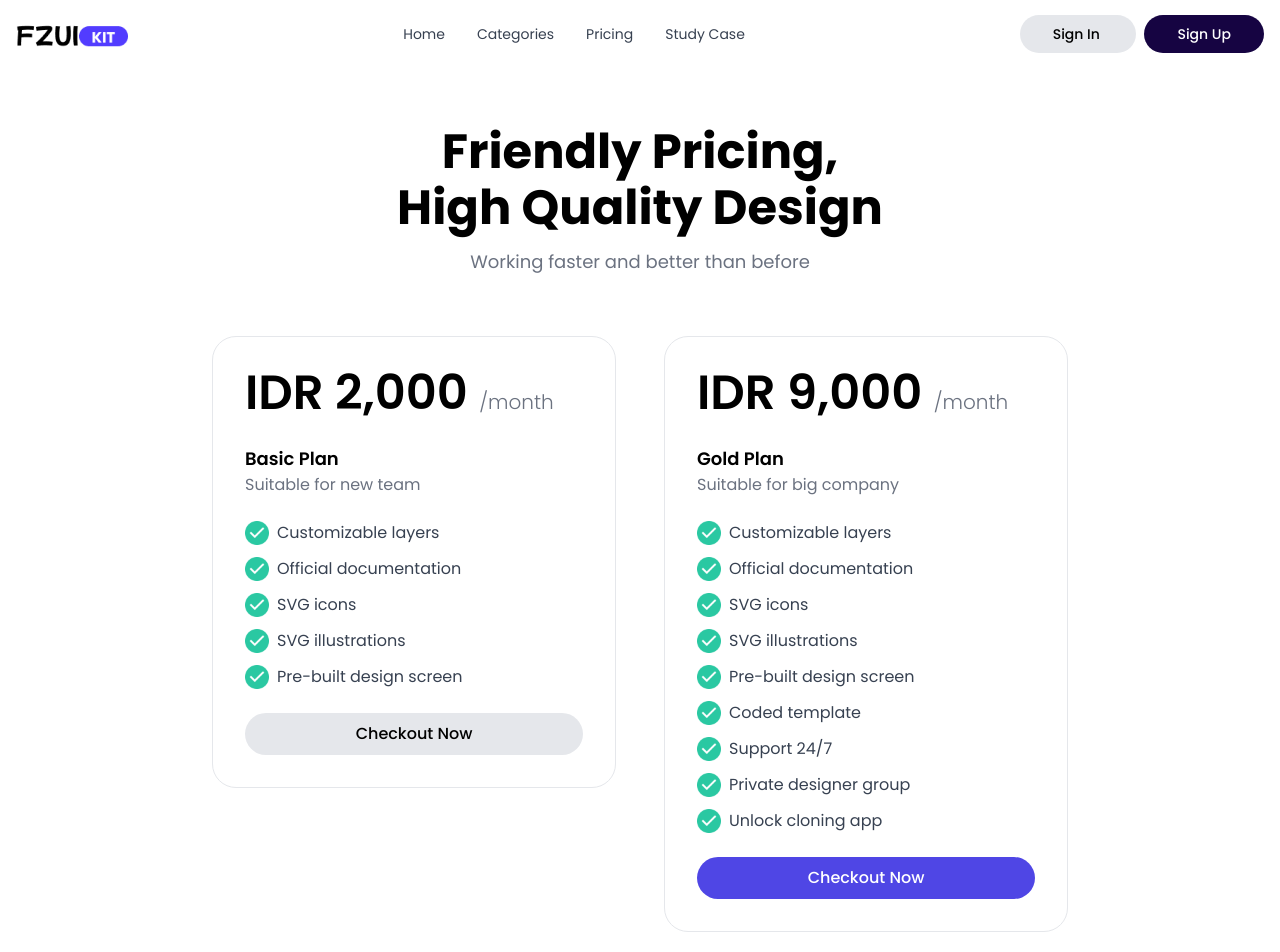
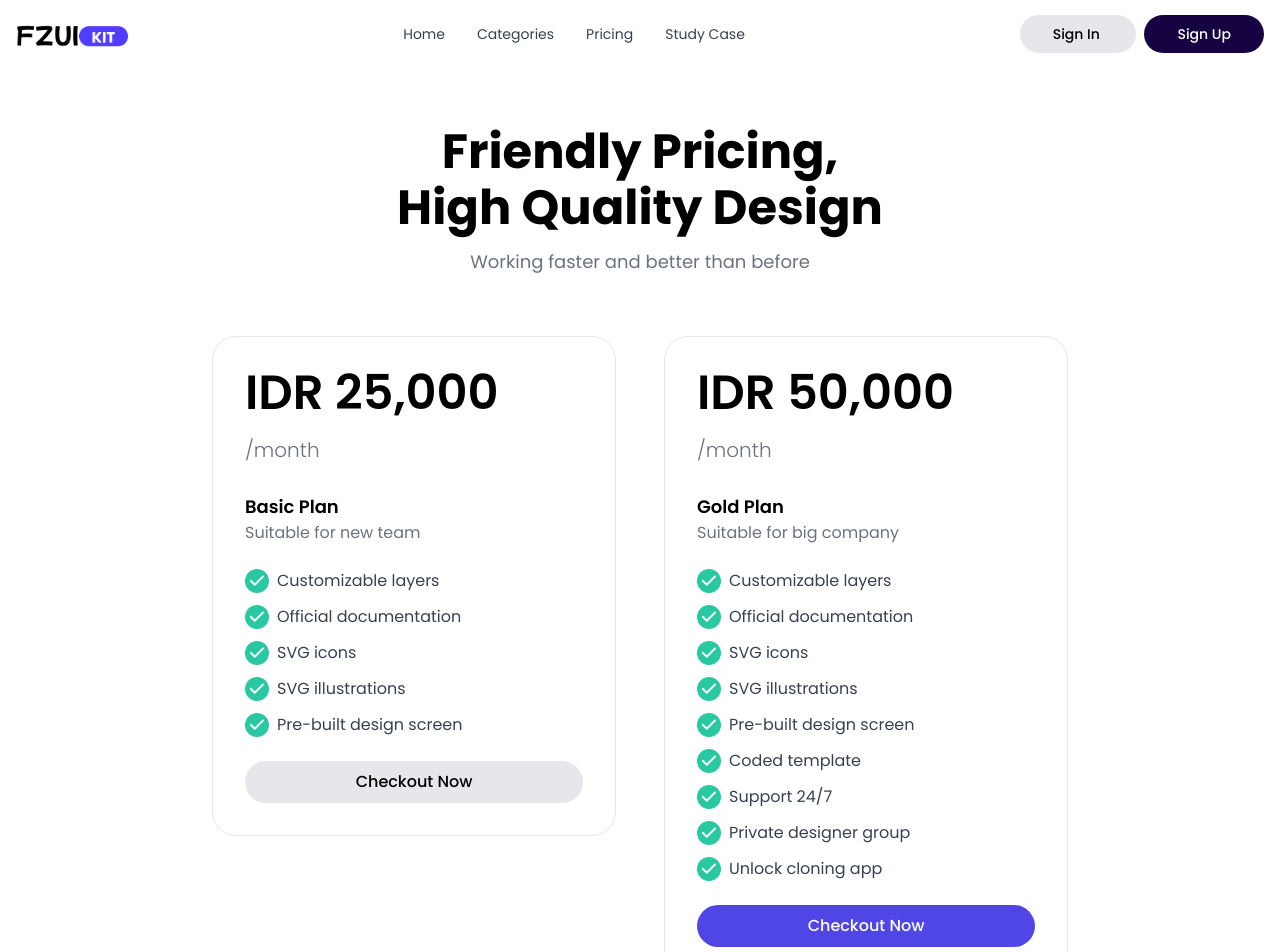
Before and after one commit to fahrizdimasqy/fzuikit-frontend, a Vue app: page /pricing in a window 1280 px wide. Shown: the top 952 px of the page. Built offline with nearby package versions, Linux system fonts and the light colour scheme; no server answers.

Commit message:
update 11 11 2022

```diff
--- a/src/components/Layouts/Navbar.vue
+++ b/src/components/Layouts/Navbar.vue
@@ -1,4 +1,5 @@
 <script setup>
+import axios from "axios";
 import { onMounted, computed } from "vue";
 import { RouterLink } from "vue-router";
 import { useUserStore } from "../../stores/user";
@@ -10,7 +11,26 @@ let user = userStore.getUser;
 let isLoggedIn = computed(() => userStore.isLoggedIn);
 // /let getUser = computed(() => userStore.getUser);
 
-const logout = () => {};
+const logout = () => {
+  let config = {
+    headers: {
+      Authorization: `Bearer ${localStorage.getItem("access_token")}`,
+    },
+  };
+  axios
+    .post("http://localhost:8000/api/logout", {}, config)
+    .then(() => {
+      // let { data } = response.data;
+      localStorage.setItem("access_token", null);
+      localStorage.setItem("token_type", null);
+      userStore.fetchUser();
+      router.push("/");
+    })
+    .catch((response) => {
+      let { error } = error.response;
+      console.log(error);
+    });
+};
 
 onMounted: {
   userStore.fetchUser();
@@ -34,6 +54,18 @@ onMounted: {
       <Logo />
 
       <div class="flex items-center md:order-2" v-if="isLoggedIn">
+        <button
+          @click="logout"
+          class="
+            bg-gray-800
+            rounded-full
+            focus:ring-4 focus:ring-gray-300
+            dark:focus:ring-gray-600
+            mr-3
+          "
+        >
+          Logout
+        </button>
         <div class="mr-2 text-sm font-regular">Halo, {{ user.name }}</div>
         <button
           type="button"
--- a/src/views/DetailView.vue
+++ b/src/views/DetailView.vue
@@ -3,11 +3,16 @@ import { onMounted, ref, computed } from "vue";
 import axios from "axios";
 import { RouterLink, useRoute } from "vue-router";
 import router from "../router";
+import { useUserStore } from "@/stores/user";
 
 const defaultImage = ref();
 const imageGalleries = ref({});
+const route = useRoute();
+const userStore = useUserStore();
+let user = userStore.getUser;
+let isLoggedIn = computed(() => userStore.isLoggedIn);
+
 const product = ref(false);
-const route = useRoute();
 
 const goBack = () => {
   router.go(-1);
@@ -34,6 +39,7 @@ const features = computed(() => {
 });
 
 onMounted: {
+  userStore.fetchUser();
   loaded();
 }
 </script>
@@ -42,7 +48,24 @@ onMounted: {
     <button
       @click="goBack"
       type="button"
-      class="text-blue-700 border border-blue-700 hover:bg-blue-700 hover:text-white focus:ring-4 focus:outline-none focus:ring-blue-300 font-medium rounded-lg text-sm p-2.5 text-center inline-flex items-center mr-2 dark:border-blue-500 dark:text-blue-500 dark:hover:text-white dark:focus:ring-blue-800"
+      class="
+        text-blue-700
+        border border-blue-700
+        hover:bg-blue-700 hover:text-white
+        focus:ring-4 focus:outline-none focus:ring-blue-300
+        font-medium
+        rounded-lg
+        text-sm
+        p-2.5
+        text-center
+        inline-flex
+        items-center
+        mr-2
+        dark:border-blue-500
+        dark:text-blue-500
+        dark:hover:text-white
+        dark:focus:ring-blue-800
+      "
     >
       <svg
         xmlns="http://www.w3.org/2000/svg"
@@ -62,7 +85,16 @@ onMounted: {
     <div class="flex flex-row flex-wrap py-4">
       <main role="main" class="w-full px-4 pt-1 sm:w-2/3 md:w-2/3">
         <h1
-          class="mb-2 text-3xl font-bold leading-normal tracking-tight text-gray-900 sm:text-4xl md:text-4xl"
+          class="
+            mb-2
+            text-3xl
+            font-bold
+            leading-normal
+            tracking-tight
+            text-gray-900
+            sm:text-4xl
+            md:text-4xl
+          "
         >
           RoboCrypto UI Kit
         </h1>
@@ -136,12 +168,54 @@ onMounted: {
                 </li>
               </ul>
             </div>
-            <RouterLink
-              to="/pricing"
-              class="inline-flex items-center justify-center w-full px-8 py-3 text-base font-medium text-white bg-indigo-600 border border-transparent rounded-full hover:bg-indigo-700 md:py-2 md:text-md md:px-10 hover:shadow"
-            >
-              Download Now
-            </RouterLink>
+            <template v-if="user.subscription.length > 0">
+              <a
+                :href="product.file"
+                class="
+                  inline-flex
+                  items-center
+                  justify-center
+                  w-full
+                  px-8
+                  py-3
+                  text-base
+                  font-medium
+                  text-white
+                  bg-indigo-600
+                  border border-transparent
+                  rounded-full
+                  hover:bg-indigo-700
+                  md:py-2 md:text-md md:px-10
+                  hover:shadow
+                "
+              >
+                Download Now
+              </a>
+            </template>
+            <template v-else>
+              <RouterLink
+                to="/pricing"
+                class="
+                  inline-flex
+                  items-center
+                  justify-center
+                  w-full
+                  px-8
+                  py-3
+                  text-base
+                  font-medium
+                  text-white
+                  bg-indigo-600
+                  border border-transparent
+                  rounded-full
+                  hover:bg-indigo-700
+                  md:py-2 md:text-md md:px-10
+                  hover:shadow
+                "
+              >
+                Subscribe
+              </RouterLink>
+            </template>
           </div>
         </div>
       </aside>
--- a/src/views/HomeView.vue
+++ b/src/views/HomeView.vue
@@ -38,14 +38,13 @@ onMounted: {
   getDataProducts();
 }
 </script>
-
 <template>
   <main>
     <!-- Hero -->
     <div class="relative overflow-hidden bg-white">
       <div class="mx-auto max-w-7xl">
         <div
-          class="z-10 px-5 pb-8 bg-white xl:pl-20 lg:pl-16 sm:pb-16 md:pb-20 lg:max-w-2xl lg:w-full lg:pb-28 xl:pb-32"
+          class="z-10 px-5 pb-8 bg-white xl:pl-20 lg:pl-16 sm:pb-16 md:pb-20 lg: max-w-2xl lg:w-full xlg:pb-28 xl:pb-32"
         >
           <main
             class="mx-auto mt-10 max-w-7xl sm:mt-12 md:mt-16 lg:mt-20 xl:mt-36"
--- a/src/views/PricingView.vue
+++ b/src/views/PricingView.vue
@@ -1,5 +1,45 @@
 <script setup>
+import { onMounted } from "@vue/runtime-core";
+import axios from "axios";
 import { RouterLink } from "vue-router";
+const checkout = (price) => {
+  axios
+    .post(
+      "https://0aca-103-247-196-151.ap.ngrok.io/api/checkout",
+      {
+        payment_total: price,
+        payment_status: "PENDING",
+      },
+      {
+        headers: {
+          Authorization: `Bearer ${localStorage.getItem("access_token")}`,
+        },
+      }
+    )
+    .then((response) => {
+      let { data } = response.data;
+      window.location.href = data.payment_url;
+    });
+};
+// async function checkout(price) {
+//   try {
+//     const response = await axios.post(
+//       "https://593a-103-247-196-225.ap.ngrok.io/api/checkout",
+//       {
+//         payment_total: price,
+//         payment_status: "PENDING",
+//       },
+//       {
+//         headers: {
+//           Authorization: `Bearer ${localStorage.getItem("access_token")}`,
+//         },
+//       }
+//     );
+//     window.location.href = response.data.data.payment_url;
+//   } catch (error) {
+//     console.error(error);
+//   }
+// }
 </script>
 <template>
   <div class="relative overflow-hidden bg-white">
@@ -19,7 +59,7 @@ import { RouterLink } from "vue-router";
             <div>
               <div class="p-8 border rounded-3xl">
                 <h1 class="text-5xl font-semibold">
-                  IDR 2,000
+                  IDR 25,000
                   <span class="text-xl font-light text-gray-500">/month</span>
                 </h1>
                 <h2 class="text-lg font-semibold mt-7">Basic Plan</h2>
@@ -66,18 +106,34 @@ import { RouterLink } from "vue-router";
                     Pre-built design screen
                   </li>
                 </ul>
-                <RouterLink
-                  to="/success"
-                  class="inline-flex items-center justify-center w-full px-8 py-3 text-base font-medium text-black bg-gray-200 border border-transparent rounded-full hover:bg-gray-300 md:py-2 md:text-md md:px-10 hover:shadow"
+                <button
+                  @click="checkout(25000)"
+                  class="
+                    inline-flex
+                    items-center
+                    justify-center
+                    w-full
+                    px-8
+                    py-3
+                    text-base
+                    font-medium
+                    text-black
+                    bg-gray-200
+                    border border-transparent
+                    rounded-full
+                    hover:bg-gray-300
+                    md:py-2 md:text-md md:px-10
+                    hover:shadow
+                  "
                 >
                   Checkout Now
-                </RouterLink>
+                </button>
               </div>
             </div>
             <div>
               <div class="p-8 border rounded-3xl">
                 <h1 class="text-5xl font-semibold">
-                  IDR 9,000
+                  IDR 50,000
                   <span class="text-xl font-light text-gray-500">/month</span>
                 </h1>
                 <h2 class="text-lg font-semibold mt-7">Gold Plan</h2>
@@ -156,12 +212,28 @@ import { RouterLink } from "vue-router";
                     Unlock cloning app
                   </li>
                 </ul>
-                <RouterLink
-                  to="/success"
-                  class="inline-flex items-center justify-center w-full px-8 py-3 text-base font-medium text-white bg-indigo-600 border border-transparent rounded-full hover:bg-indigo-700 md:py-2 md:text-md md:px-10 hover:shadow"
+                <button
+                  @click="checkout(50000)"
+                  class="
+                    inline-flex
+                    items-center
+                    justify-center
+                    w-full
+                    px-8
+                    py-3
+                    text-base
+                    font-medium
+                    text-white
+                    bg-indigo-600
+                    border border-transparent
+                    rounded-full
+                    hover:bg-indigo-700
+                    md:py-2 md:text-md md:px-10
+                    hover:shadow
+                  "
                 >
                   Checkout Now
-                </RouterLink>
+                </button>
               </div>
             </div>
           </div>
```
Also changed, not shown: 1 other file (tests, documents, lock files or other folders).
